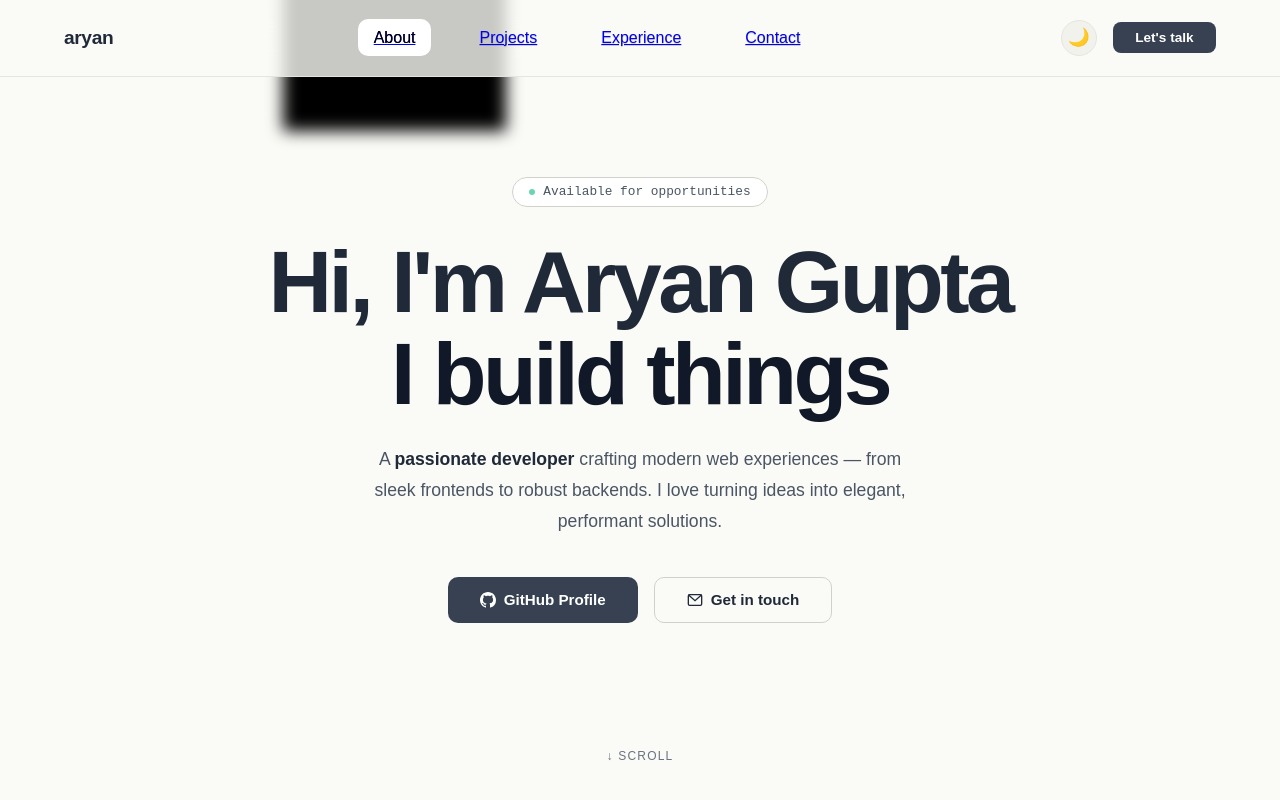
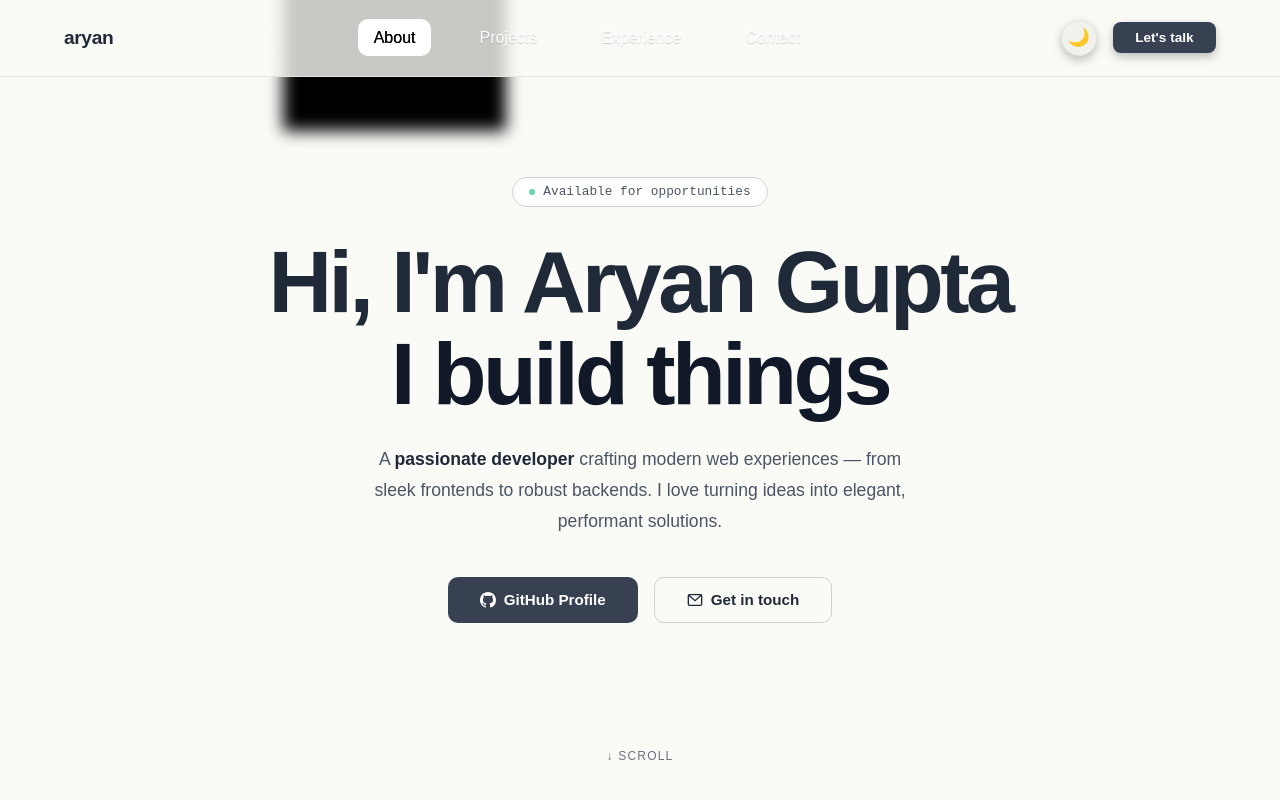
Before and after one commit to aryanguptajsm/portfolio, a React (Vite) app: page / in a window 1280 px wide. Shown: the top 800 px of the page. Built offline with nearby package versions, Linux system fonts and the light colour scheme.

Commit message:
feat: implement global theme variables and animated gooey navigation component styles

```diff
--- a/src/components/gooeynav.css
+++ b/src/components/gooeynav.css
@@ -66,6 +66,8 @@
 .gooey-nav-container nav ul li a {
     display: inline-block;
     padding: 0.6em 1em;
+    text-decoration: none;
+    color: inherit;
 }
 
 .gooey-nav-container nav ul li:focus-within:has(:focus-visible) {
--- a/src/index.css
+++ b/src/index.css
@@ -53,12 +53,11 @@ nav.global-nav{position:fixed;top:0;left:0;right:0;z-index:100;display:flex;just
 .nav-links{display:flex;gap:2.5rem;list-style:none}
 .nav-links a{color:var(--muted);text-decoration:none;font-size:0.875rem;font-weight:600;letter-spacing:0.04em;text-transform:uppercase;transition:color 0.2s}
 .nav-links a:hover{color:var(--text)}
-.nav-btn{background:var(--acc2);color:#fff;border:none;padding:0.5rem 1.4rem;border-radius:8px;font-family:'Manrope',sans-serif;font-size:0.85rem;font-weight:600;cursor:pointer;transition:all 0.2s}
-.nav-btn:hover{background:var(--acc);transform:translateY(-1px)}
-.theme-toggle{background:var(--bg2);border:1px solid var(--border);border-radius:50%;width:36px;height:36px;display:flex;align-items:center;justify-content:center;cursor:pointer;font-size:1.1rem;transition:all 0.2s}
-.theme-toggle:hover{background:var(--border);transform:rotate(15deg)}
+.nav-btn{background:var(--acc2);color:#fff;border:none;padding:0.5rem 1.4rem;border-radius:8px;font-family:'Manrope',sans-serif;font-size:0.85rem;font-weight:600;cursor:pointer;transition:all 0.2s;box-shadow:0 4px 10px rgba(0,0,0,0.25)}
+.nav-btn:hover{background:var(--acc);transform:translateY(-1px);box-shadow:0 6px 15px rgba(0,0,0,0.35)}
+.theme-toggle{background:var(--bg2);border:1px solid var(--border);border-radius:50%;width:36px;height:36px;display:flex;align-items:center;justify-content:center;cursor:pointer;font-size:1.1rem;transition:all 0.2s;box-shadow:0 4px 10px rgba(0,0,0,0.25)}
+.theme-toggle:hover{background:var(--border);transform:rotate(15deg);box-shadow:0 6px 15px rgba(0,0,0,0.35)}
 
-/* HERO */
 #hero{min-height:100vh;display:flex;align-items:center;justify-content:center;padding:0 4rem;position:relative;overflow:hidden}
 .hero-content{position:relative;z-index:1;max-width:800px;animation:fadeUp 0.9s ease both;text-align:center;}
 @keyframes fadeUp{from{opacity:0;transform:translateY(30px)}to{opacity:1;transform:translateY(0)}}
```
